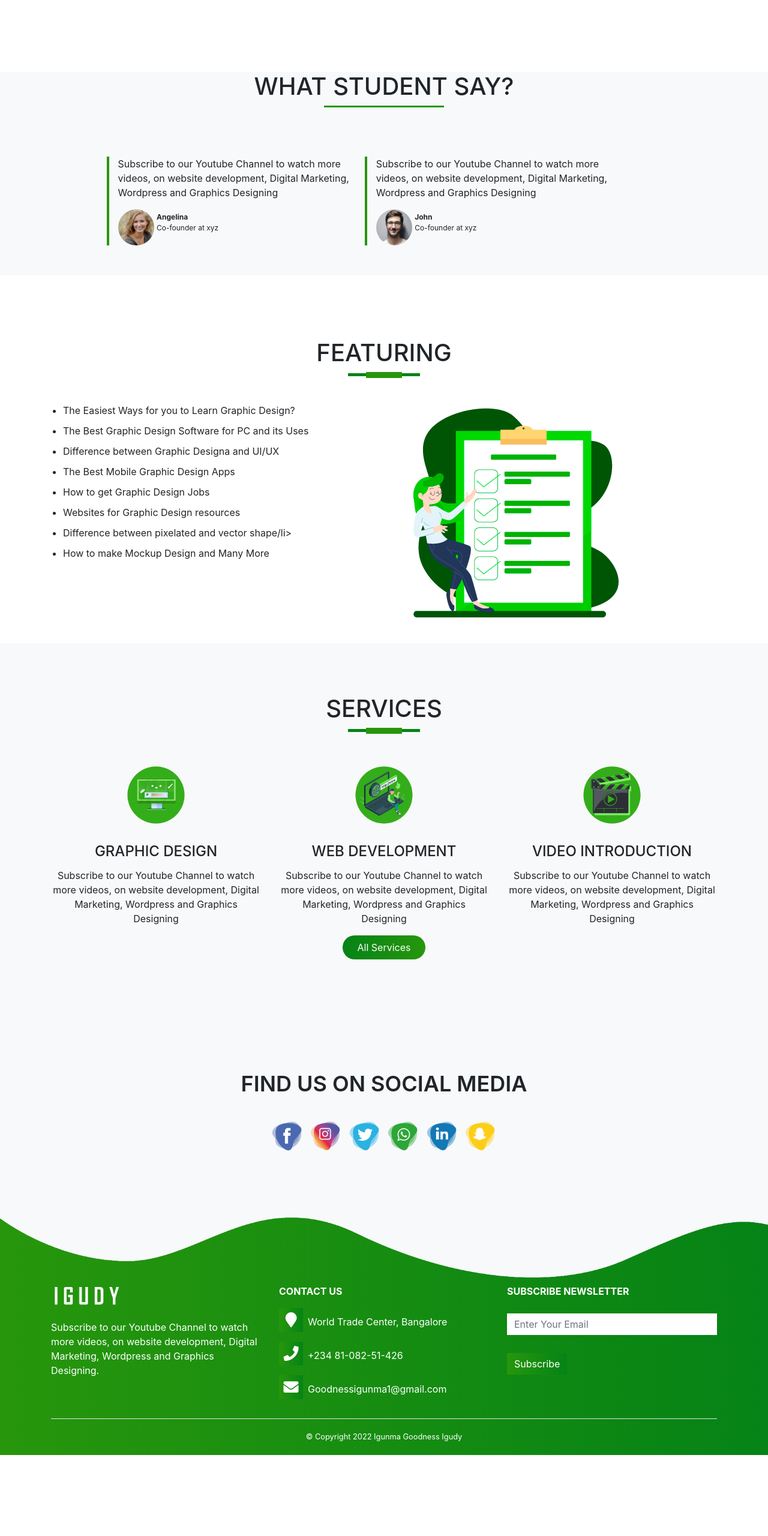
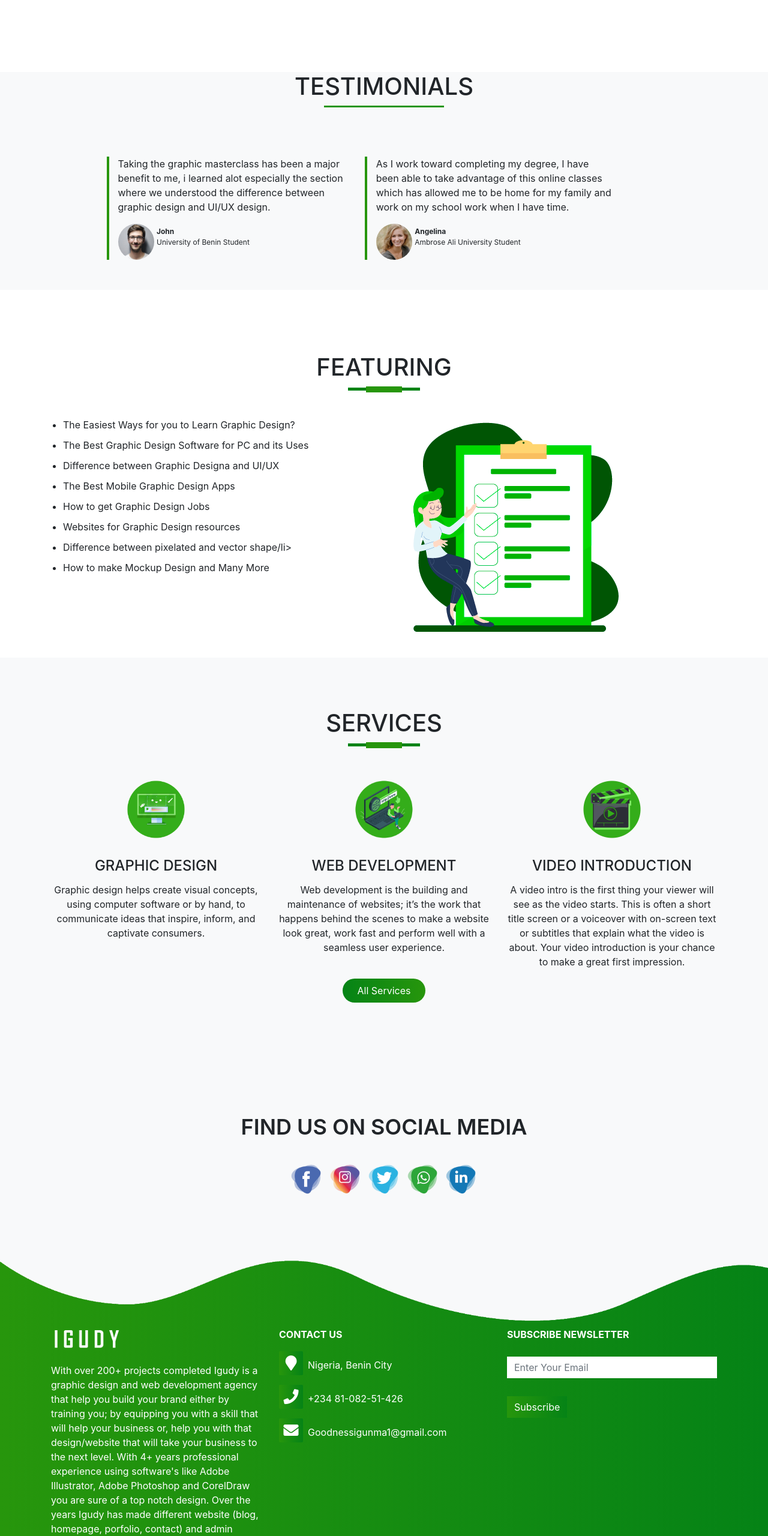
Before and after one commit to igudy/graphic-design-masterclass-landing-page, a plain HTML site: page index.html in a window 1280 px wide. Shown: the part 960-3520 px from the top of the page at 60% size. Before the commit the page ends 3385 px from the top, so only its background shows below. Drawn offline with nearby package versions, Linux system fonts and the light colour scheme.

Commit message:
Added Socials

```diff
--- a/index.html
+++ b/index.html
@@ -129,22 +129,25 @@
     <!-- Testimonials -->
     <section id="testimonials">
       <div class="container">
-        <h1 class="who text-center">WHAT STUDENT SAY?</h1>
+        <h1 class="who text-center">TESTIMONIALS</h1>
         <div class="row offset-1">
           <div class="col-md-5 testimonials">
             <p>
-              Subscribe to our Youtube Channel to watch more videos, on website development, Digital Marketing, Wordpress and Graphics Designing
+              Taking the graphic masterclass has been a major benefit to me, i learned alot especially the section where
+              we understood the difference between graphic design and UI/UX design.
             </p>
-            <img src="images/user1.jpg">
-            <p class="user-details"><b>Angelina</b><br> Co-founder at xyz</p>
+            <img src="images/user2.jpg">
+            <p class="user-details"><b>John</b><br> University of Benin Student</p>
           </div>
 
           <div class="col-md-5 testimonials">
             <p>
-              Subscribe to our Youtube Channel to watch more videos, on website development, Digital Marketing, Wordpress and Graphics Designing
+              As I work toward completing my degree,
+              I have been able to take advantage of this online classes which has allowed
+              me to be home for my family and work on my school work when I have time.
             </p>
-            <img src="images/user2.jpg">
-            <p class="user-details"><b>John</b><br> Co-founder at xyz</p>
+            <img src="images/user1.jpg">
+            <p class="user-details"><b>Angelina</b><br> Ambrose Ali University Student</p>
           </div>
 
         </div>
@@ -187,8 +190,9 @@
                 <h4>
                   Graphic Design
                 </h4>
-                <p>
-                  Subscribe to our Youtube Channel to watch more videos, on website development, Digital Marketing, Wordpress and Graphics Designing
+                  Graphic design helps create visual concepts,
+                   using computer software or by hand, to communicate
+                   ideas that inspire, inform, and captivate consumers.
                 </p>
               </div>
 
@@ -198,9 +202,9 @@
                 <h4>
                   Web Development
                 </h4>
-                <p>
-                  Subscribe to our Youtube Channel to watch more videos, on website development, Digital Marketing, Wordpress and Graphics Designing
-                </p>
+                <p>Web development is the building and maintenance of websites; it’s the work
+                  that happens behind the scenes to make a website look great, work fast and
+                  perform well with a seamless user experience.
               </div>
 
               <!-- Third Service -->
@@ -210,7 +214,10 @@
                   Video Introduction
                 </h4>
                 <p>
-                  Subscribe to our Youtube Channel to watch more videos, on website development, Digital Marketing, Wordpress and Graphics Designing
+                  A video intro is the first thing your viewer will see as the video starts.
+                  This is often a short title screen or a voiceover with on-screen text or subtitles
+                  that explain what the video is about. Your video introduction is your chance to make
+                  a great first impression.
                 </p>
               </div>
             </div>
@@ -225,12 +232,12 @@
       <div class="container text-center">
         <p>FIND US ON SOCIAL MEDIA</p>
         <div class="social-icons">
-          <a href="#"><img src="images/facebook-icon.png"></a>
-          <a href="#"><img src="images/instagram-icon.png"></a>
-          <a href="#"><img src="images/twitter-icon.png"></a>
-          <a href="#"><img src="images/whatsapp-icon.png"></a>
-          <a href="#"><img src="images/linkedin-icon.png"></a>
-          <a href="#"><img src="images/snapchat-icon.png"></a>
+          <a href="https://web.facebook.com/igunma.goodness?_rdc=1&_rdr"><img src="images/facebook-icon.png"></a>
+          <a href="https://www.instagram.com/iigudy/"><img src="images/instagram-icon.png"></a>
+          <a href="https://twitter.com/iigudy"><img src="images/twitter-icon.png"></a>
+          <a href="https://wa.me/2348108251426"><img src="images/whatsapp-icon.png"></a>
+          <a href="https://www.linkedin.com/in/igunma-goodness-65bb581a7/"><img src="images/linkedin-icon.png"></a>
+          <!-- <a href="#"><img src="images/snapchat-icon.png"></a> -->
         </div>
       </div>
     </section>
@@ -244,14 +251,21 @@
           <div class="col-md-4 footer-box">
             <img src="images/demo-logo.png">
             <p>
-              Subscribe to our Youtube Channel to watch more videos,
-              on website development, Digital Marketing, Wordpress and Graphics Designing.
+              With over 200+ projects completed Igudy is a graphic design and web development agency
+              that help you build your brand either by training you; by equipping you with a skill
+              that will help your business or, help you with that design/website that will
+              take your business to the next level.
+              With 4+ years professional experience using software's like Adobe Illustrator,
+              Adobe Photoshop and CorelDraw you are sure of a top notch design.
+              Over the years Igudy has made different website (blog, homepage, porfolio, contact)
+              and admin pages(CMS) for clients who were satisfied with the job. As a full stack web
+              developer Igudy is skilled in both front and back end websites.
             </p>
           </div>
 
           <div class="col-md-4 footer-box">
             <p><b>CONTACT US</b></p>
-            <p><i class="fa fa-map-marker"></i>World Trade Center, Bangalore</p>
+            <p><i class="fa fa-map-marker"></i>Nigeria, Benin City</p>
             <p><i class="fa fa-phone"></i>+234 81-082-51-426</p>
             <p><i class="fa fa-envelope"></i>Goodnessigunma1@gmail.com</p>
           </div>
```
